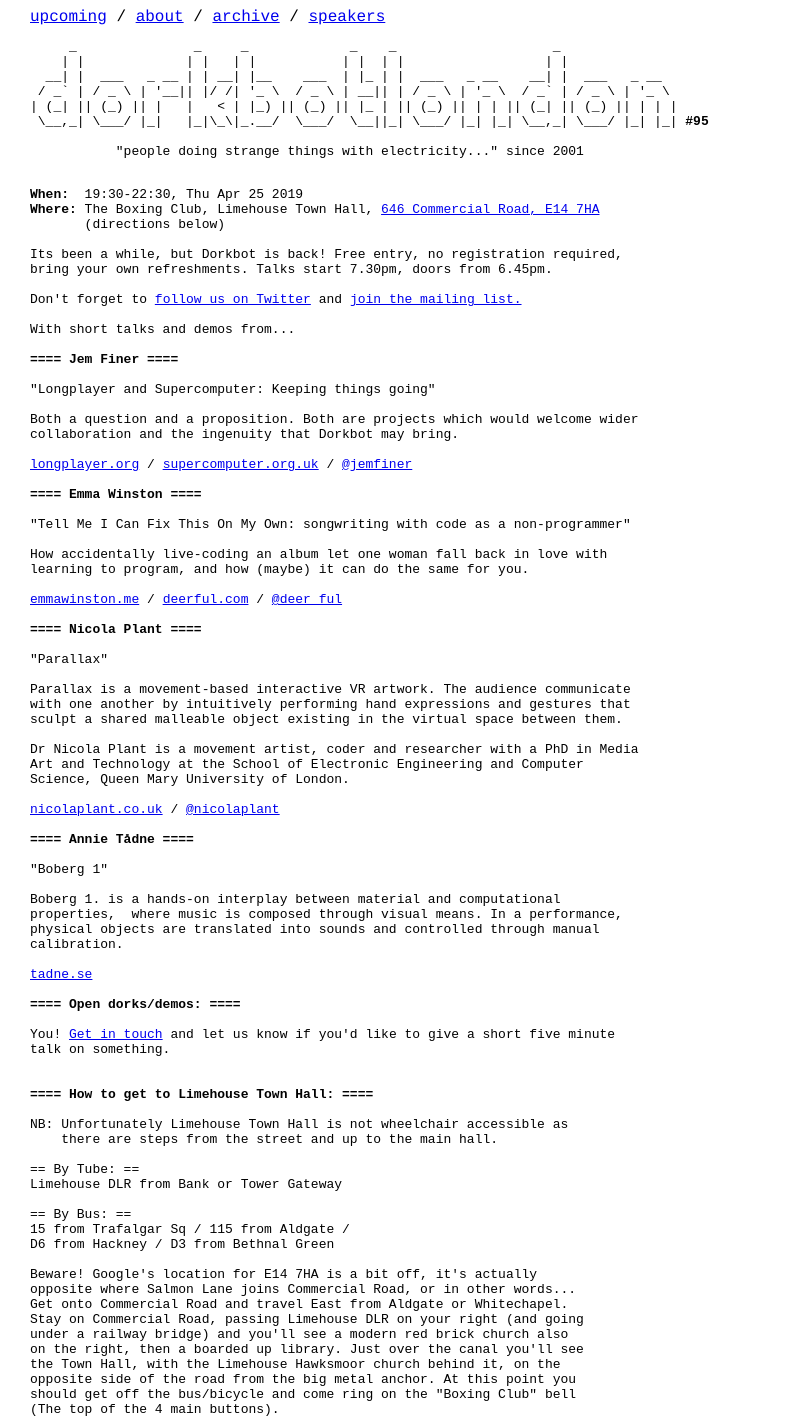
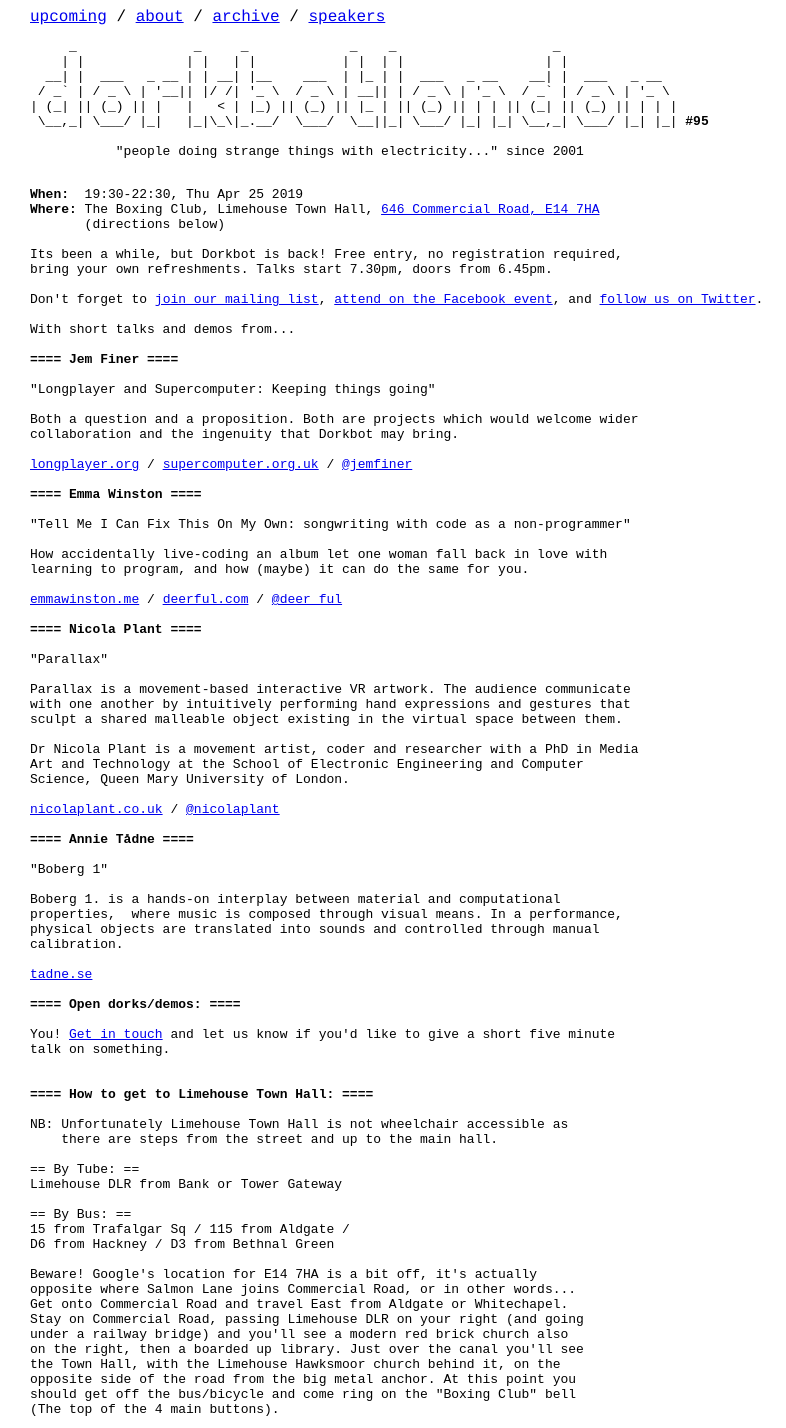
Before and after one commit to dorkbotlondon/dorkbotlondon.github.io, a Jekyll site: the page built from _posts/2019-04-25-95.html, in a window 1280 px wide, cut to the strip 0-1428 px from the top of the page. Shown: the whole strip, without its empty margins (0-786 px from the left). Built offline with Jekyll 4.4.1, drawn with Linux system fonts in a browser that asks for light colours; Markdown is read by kramdown in place of the engine named in the settings; a script that is not in the unit is left out.

Commit message:
Link FB event

```diff
--- a/_posts/2019-04-25-95.html
+++ b/_posts/2019-04-25-95.html
@@ -14,7 +14,7 @@ tags:
 Its been a while, but Dorkbot is back! Free entry, no registration required,
 bring your own refreshments. Talks start 7.30pm, doors from 6.45pm.
 
-Don't forget to <a href='https://twitter.com/DorkbotLondon'>follow us on Twitter</a> and <a href="http://dorkbotlondon.us11.list-manage.com/subscribe?u=c64ae7bbb8eb1249be8ca8fa6&id=e2a9f9039c">join the mailing list.</a>
+Don't forget to <a href="http://dorkbotlondon.us11.list-manage.com/subscribe?u=c64ae7bbb8eb1249be8ca8fa6&id=e2a9f9039c">join our mailing list</a>, <a href="https://www.facebook.com/events/271701030204843/">attend on the Facebook event</a>, and <a href='https://twitter.com/DorkbotLondon'>follow us on Twitter</a>.
 
 With short talks and demos from...
 
```
